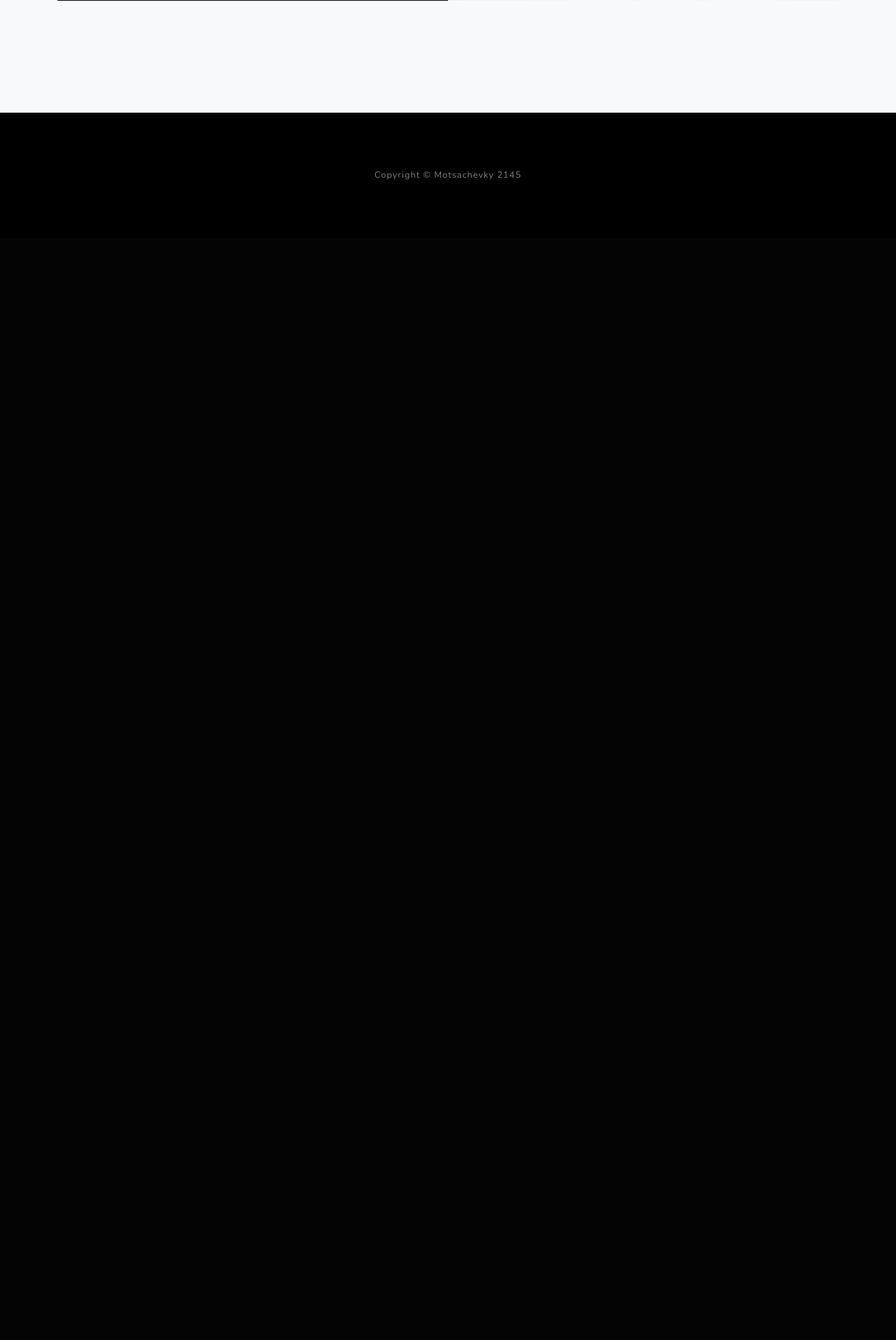
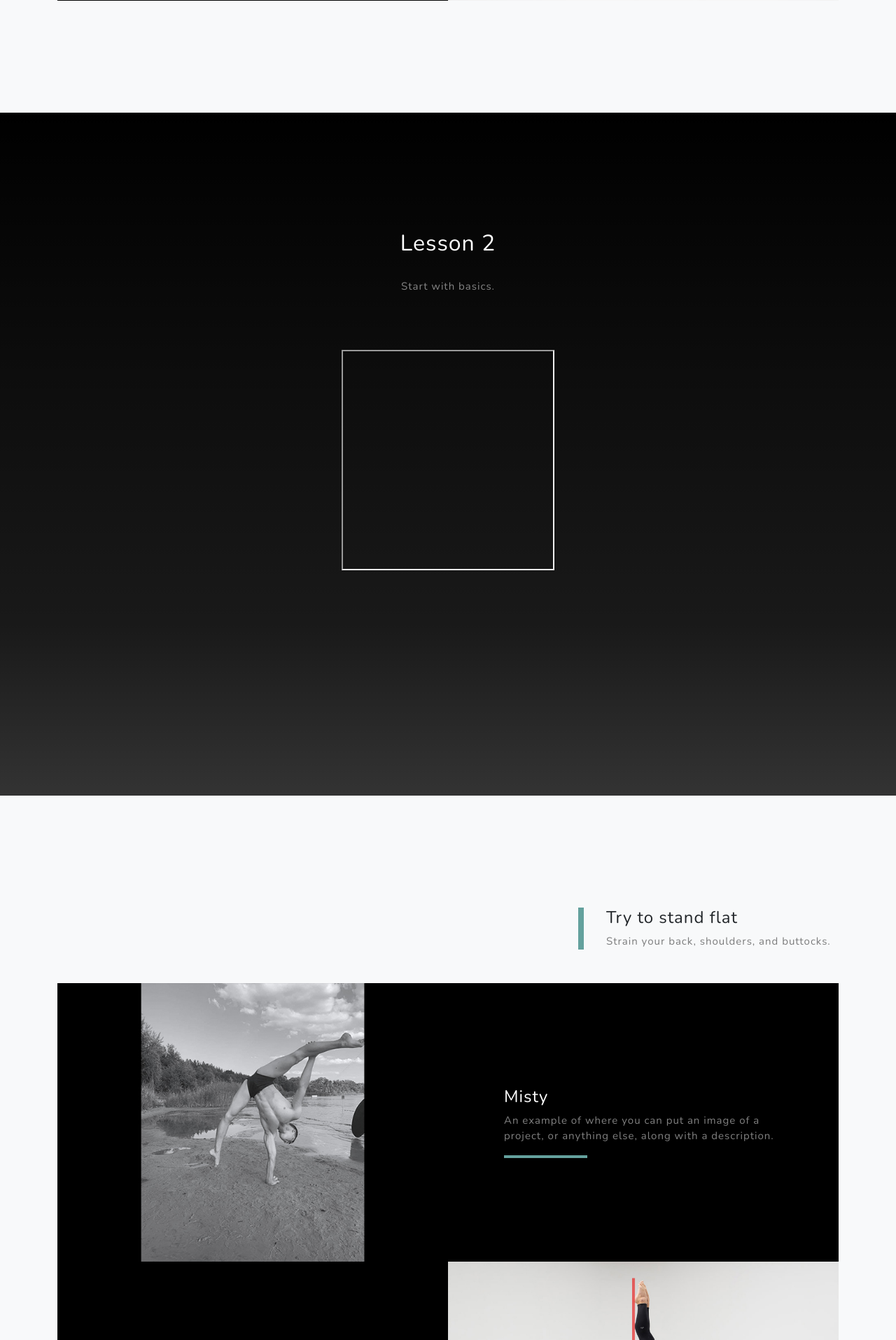
Before and after one commit to daniilmotsniy/Handbalance, a Django app: template handbalance/accounts/templates/accounts/account.html in a window 1280 px wide. Shown: the part 2791-4706 px from the top of the page at 70% size. Before the commit the page ends 3048 px from the top, so only its background shows below. Run offline with Django 3.2, Linux system fonts and the light colour scheme; the template is opened without the code that fills it, so the values that code supplies are empty; grey boxes are pictures that could not be loaded.

Commit message:
right href in start btn

```diff
--- a/handbalance/accounts/templates/accounts/account.html
+++ b/handbalance/accounts/templates/accounts/account.html
@@ -42,12 +42,12 @@
             <div class="container d-flex h-100 align-items-center">
                 <div class="mx-auto text-center">
                     <h3 class="text-white-50 mx-auto mt-2 mb-5">Welcome, {{ request.user }} hope you will enjoy.</h3>
-                    <a class="btn btn-primary js-scroll-trigger" href="#about">Start training</a>
+                    <a class="btn btn-primary js-scroll-trigger" href="#{{link_to_block}}">Start training</a>
                 </div>
             </div>
         </header>
         <!-- About-->
-        <section class="about-section text-center" id="about">
+        <section class="about-section text-center" id="block0">
             <div class="container">
                 <div class="row">
                     <div class="col-lg-8 mx-auto">
@@ -64,7 +64,7 @@
             </div>
         </section>
         <!-- Projects-->
-        <section class="projects-section bg-light" id="projects">
+        <section class="projects-section bg-light" id="info1">
             <div class="container">
                 <!-- Featured Project Row-->
                 <div class="row align-items-center no-gutters mb-4 mb-lg-5">
@@ -108,7 +108,68 @@
                 </div>
             </div>
         </section>
-
+        <!-- About 2 -->
+        <section class="about-section text-center" id="block1">
+            <div class="container">
+                <div class="row">
+                    <div class="col-lg-8 mx-auto">
+                        <h2 class="text-white mb-4">Lesson 2</h2>
+                        <p class="text-white-50">
+                            Start with basics.
+                        </p>
+                        <div>
+                             <iframe width="420" height="315" src="https://www.youtube.com/embed/tgbNymZ7vqY"></iframe>
+                        </div>
+                    </div>
+                </div>
+                <img class="img-fluid" src="assets/img/ipad.png" alt="" />
+            </div>
+        </section>
+        <!-- Projects 2 -->
+        <section class="projects-section bg-light" id="info2">
+            <div class="container">
+                <!-- Featured Project Row-->
+                <div class="row align-items-center no-gutters mb-4 mb-lg-5">
+                    <div class="col-xl-8 col-lg-7"><img class="img-fluid mb-3 mb-lg-0" src="" alt="" /></div>
+                    <div class="col-xl-4 col-lg-5">
+                        <div class="featured-text text-center text-lg-left">
+                            <h4>Try to stand flat</h4>
+                            <p class="text-black-50 mb-0">Strain your back, shoulders, and buttocks.</p>
+                        </div>
+                    </div>
+                </div>
+                <!-- Project One Row-->
+                <div class="row justify-content-center no-gutters mb-5 mb-lg-0">
+                    <div class="col-lg-6"><img class="img-fluid" src="assets/img/demo-image-01.jpg" alt="" /></div>
+                    <div class="col-lg-6">
+                        <div class="bg-black text-center h-100 project">
+                            <div class="d-flex h-100">
+                                <div class="project-text w-100 my-auto text-center text-lg-left">
+                                    <h4 class="text-white">Misty</h4>
+                                    <p class="mb-0 text-white-50">An example of where you can put an image of a project, or anything else, along with a description.</p>
+                                    <hr class="d-none d-lg-block mb-0 ml-0" />
+                                </div>
+                            </div>
+                        </div>
+                    </div>
+                </div>
+                <!-- Project Two Row-->
+                <div class="row justify-content-center no-gutters">
+                    <div class="col-lg-6"><img class="img-fluid" src="accounts/assets/img/demo-image-02.jpg" alt="" /></div>
+                    <div class="col-lg-6 order-lg-first">
+                        <div class="bg-black text-center h-100 project">
+                            <div class="d-flex h-100">
+                                <div class="project-text w-100 my-auto text-center text-lg-right">
+                                    <h4 class="text-white">Mountains</h4>
+                                    <p class="mb-0 text-white-50">Another example of a project with its respective description. These sections work well responsively as well, try this theme on a small screen!</p>
+                                    <hr class="d-none d-lg-block mb-0 mr-0" />
+                                </div>
+                            </div>
+                        </div>
+                    </div>
+                </div>
+            </div>
+        </section>
         <!-- Footer-->
         <footer class="footer bg-black small text-center text-white-50"><div class="container">Copyright © Motsachevky 2145</div></footer>
         <!-- Bootstrap core JS-->
```
Also changed, not shown: handbalance/accounts/views.py (+25 -3 lines).
